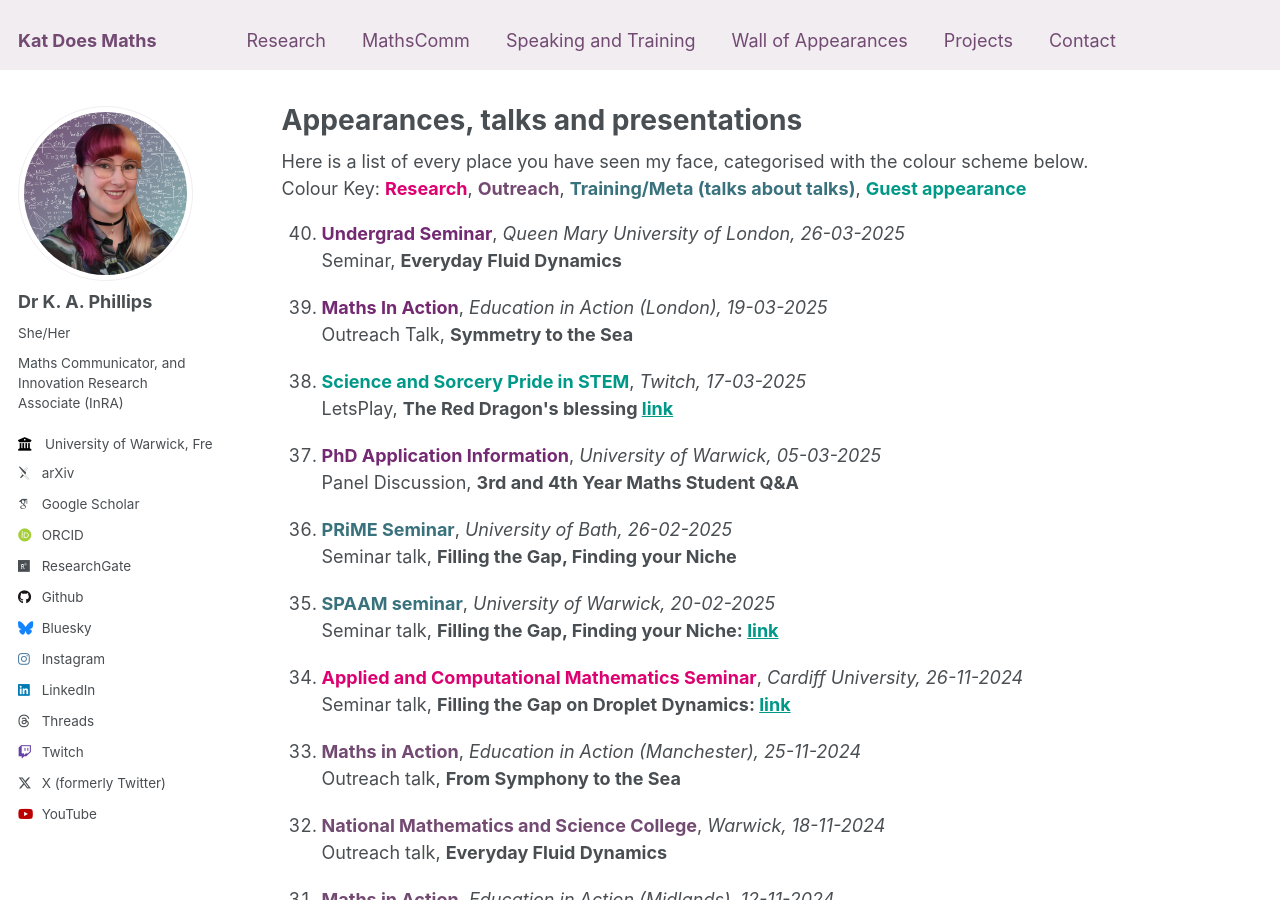
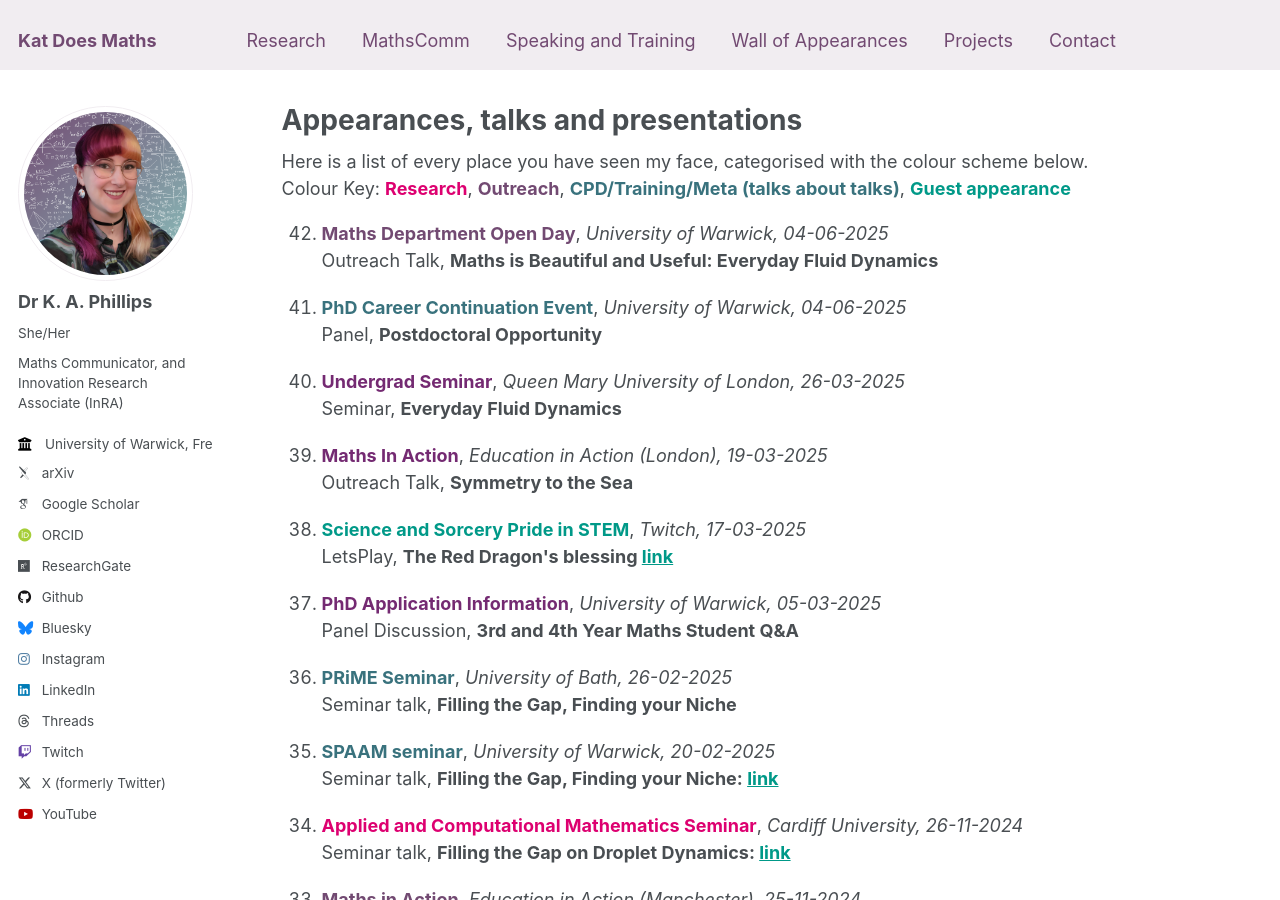
Before and after one commit to katdoesmaths/katdoesmaths.github.io, a Jekyll site: the page built from _pages/appearances.html, in a window 1280 px wide and 900 px high. Built offline with Jekyll 4.4.1, drawn with Linux system fonts in a browser that asks for light colours; some web fonts are replaced.

Commit message:
Added in new appearences

```diff
--- a/_pages/appearances.html
+++ b/_pages/appearances.html
@@ -7,9 +7,17 @@ author_profile: true
 
 Here is a list of every place you have seen my face, categorised with the colour scheme below. <br>
 
-Colour Key: <b style="color:#dd0070">Research</b>, <b style="color:#724a72">Outreach</b>, <b style="color:#39727D">Training/Meta (talks about talks)</b>, <b style="color:#009988">Guest appearance</b>
+Colour Key: <b style="color:#dd0070">Research</b>, <b style="color:#724a72">Outreach</b>, <b style="color:#39727D">CPD/Training/Meta (talks about talks)</b>, <b style="color:#009988">Guest appearance</b>
 
 <ol reversed>
+    <li style="margin-bottom: 20px;">
+    <b style="color:#724a72">Maths Department Open Day</b>, <i>University of Warwick, 04-06-2025</i> <br>
+    Outreach Talk, <b>Maths is Beautiful and Useful: Everyday Fluid Dynamics</b>
+  </li>
+  <li style="margin-bottom: 20px;">
+    <b style="color:#39727D">PhD Career Continuation Event</b>, <i>University of Warwick, 04-06-2025</i> <br>
+    Panel, <b>Postdoctoral Opportunity </b>
+  </li>
   <li style="margin-bottom: 20px;">
     <b style="color:#742a72">Undergrad Seminar</b>, <i>Queen Mary University of London, 26-03-2025</i> <br>
     Seminar, <b>Everyday Fluid Dynamics</b>
```
